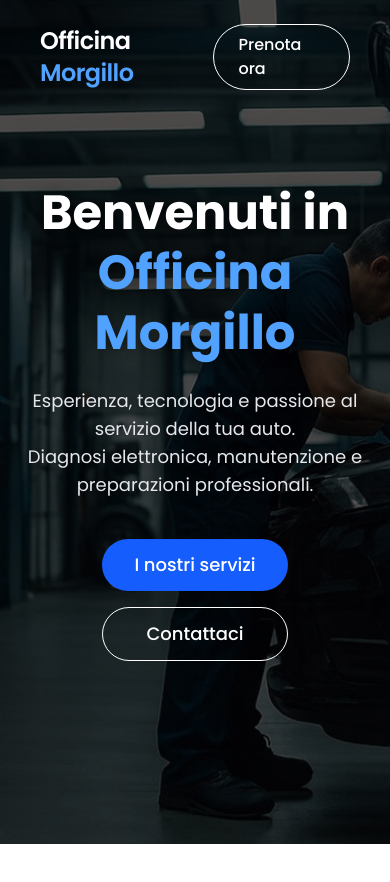
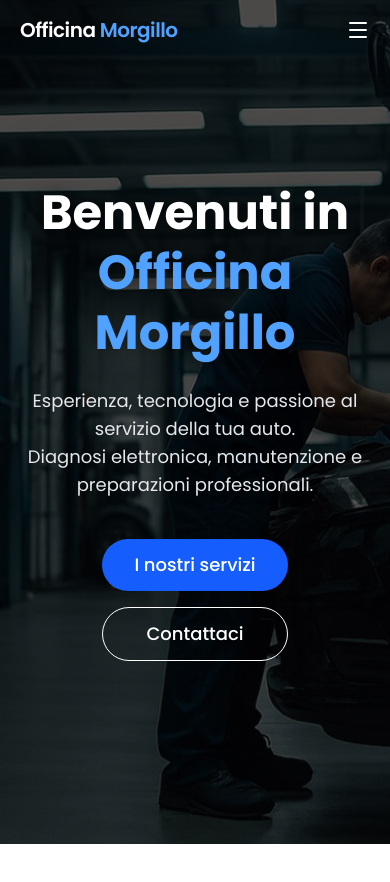
Before and after one commit to ciccla/officina-morgillo, a Next.js app: page / in a window 390 px wide. Shown: the top 882 px of the page. Built offline with nearby package versions, Linux system fonts and the light colour scheme.

Commit message:
"feat: navbar mobile responsive (menu hamburger)"

```diff
--- a/app/components/Navbar.jsx
+++ b/app/components/Navbar.jsx
@@ -2,79 +2,59 @@
 
 import Link from "next/link";
 import { usePathname } from "next/navigation";
-import { useEffect, useState } from "react";
+import { useState, useEffect } from "react";
+import { Menu, X } from "lucide-react";
 
 export default function Navbar() {
   const pathname = usePathname();
   const [isScrolled, setIsScrolled] = useState(false);
+  const [menuOpen, setMenuOpen] = useState(false);
 
-  // rileva scroll per aggiungere sfondo anche in home
   useEffect(() => {
-    const handleScroll = () => {
-      if (window.scrollY > 30) {
-        setIsScrolled(true);
-      } else {
-        setIsScrolled(false);
-      }
-    };
-    window.addEventListener("scroll", handleScroll);
-    return () => window.removeEventListener("scroll", handleScroll);
+    const onScroll = () => setIsScrolled(window.scrollY > 30);
+    window.addEventListener("scroll", onScroll);
+    return () => window.removeEventListener("scroll", onScroll);
   }, []);
 
-  // Se siamo sulla home
   const isHome = pathname === "/";
 
-  // Stile dinamico
-  const baseClasses =
-    "fixed top-0 left-0 w-full flex justify-between items-center px-10 py-6 z-50 transition-all duration-300";
+  const base =
+    "fixed top-0 left-0 w-full flex justify-between items-center px-5 md:px-10 py-4 z-50 transition-all duration-300";
   const transparent =
-    "bg-transparent text-white " + (isScrolled ? "backdrop-blur-sm bg-black/30" : "");
-  const solid =
-    "bg-white text-acc shadow-md";
+    "bg-transparent text-white " + (isScrolled ? "backdrop-blur-sm bg-black/40" : "");
+  const solid = "bg-white text-acc shadow-md";
 
   return (
-    <nav className={`${baseClasses} ${isHome ? transparent : solid}`}>
+    <nav className={`${base} ${isHome ? transparent : solid}`}>
+      {/* LOGO */}
       <h1
-        className={`text-2xl font-semibold tracking-tight ${
+        className={`text-xl sm:text-2xl font-semibold tracking-tight ${
           isHome ? "text-white" : "text-bluMeccanico"
         }`}
       >
         <Link href="/">
-          Officina <span className={isHome ? "text-blue-400" : "text-rossoAttrezzi"}>Morgillo</span>
+          Officina{" "}
+          <span className={isHome ? "text-blue-400" : "text-rossoAttrezzi"}>
+            Morgillo
+          </span>
         </Link>
       </h1>
 
-      <ul className="hidden md:flex gap-8 text-sm font-medium">
-        <li>
-          <Link href="/servizi" className="hover:text-blue-400 transition">
-            Servizi
-          </Link>
-        </li>
-        <li>
-          <Link href="/chi-siamo" className="hover:text-blue-400 transition">
-            Chi siamo
-          </Link>
-        </li>
-        <li>
-          <Link href="/vetrina" className="hover:text-blue-400 transition">
-            Vetrina
-          </Link>
-        </li>
-        <li>
-          <Link href="/gallery" className="hover:text-blue-400 transition">
-            Gallery
-          </Link>
-        </li>
-        <li>
-          <Link href="/contatti" className="hover:text-blue-400 transition">
-            Contatti
-          </Link>
-        </li>
+      {/* MENU DESKTOP */}
+      <ul className="hidden md:flex gap-6 text-sm font-medium">
+        {["servizi", "chi-siamo", "vetrina", "gallery", "contatti"].map((p) => (
+          <li key={p}>
+            <Link href={`/${p}`} className="hover:text-blue-400 transition">
+              {p.charAt(0).toUpperCase() + p.slice(1).replace("-", " ")}
+            </Link>
+          </li>
+        ))}
       </ul>
 
+      {/* CTA DESKTOP */}
       <Link
         href="/contatti"
-        className={`border px-6 py-2 rounded-full transition font-medium ${
+        className={`hidden md:inline border px-6 py-2 rounded-full transition font-medium ${
           isHome
             ? "border-white hover:bg-white hover:text-black"
             : "border-bluMeccanico text-bluMeccanico hover:bg-bluMeccanico hover:text-white"
@@ -82,6 +62,38 @@ export default function Navbar() {
       >
         Prenota ora
       </Link>
+
+      {/* HAMBURGER MOBILE */}
+      <button
+        onClick={() => setMenuOpen((v) => !v)}
+        className="md:hidden text-2xl focus:outline-none"
+        aria-label="Apri/chiudi menu"
+      >
+        {menuOpen ? <X /> : <Menu />}
+      </button>
+
+      {/* DRAWER MOBILE */}
+      {menuOpen && (
+        <div className="absolute top-full left-0 w-full bg-[#0d0f12] text-white flex flex-col items-center gap-4 py-6 md:hidden z-40">
+          {["servizi", "chi-siamo", "vetrina", "gallery", "contatti"].map((p) => (
+            <Link
+              key={p}
+              href={`/${p}`}
+              className="text-lg font-medium hover:text-blue-400"
+              onClick={() => setMenuOpen(false)}
+            >
+              {p.charAt(0).toUpperCase() + p.slice(1).replace("-", " ")}
+            </Link>
+          ))}
+          <Link
+            href="/contatti"
+            onClick={() => setMenuOpen(false)}
+            className="bg-blue-600 px-6 py-2 rounded-full font-semibold hover:bg-blue-700"
+          >
+            Prenota ora
+          </Link>
+        </div>
+      )}
     </nav>
   );
 }
```
